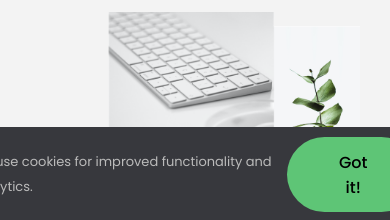
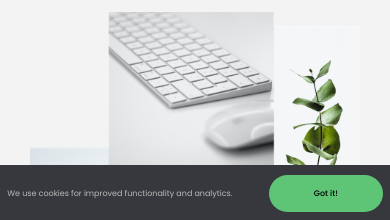
Before and after one commit to catherineisonline/bankist, a plain HTML site: page index.html in a window 390 px wide. Shown: the part 622-842 px from the top of the page. Drawn offline with Linux system fonts and the light colour scheme.

Commit message:
updated cookie message

```diff
--- a/responsive.css
+++ b/responsive.css
@@ -40,6 +40,9 @@
       .testimonial {
           width: 75%;
       }
+      .cookie-message button{
+          font-size: 1.2rem;
+      }
 }
 
 @media screen and (max-width: 600px) {
@@ -70,5 +73,8 @@
       .slider {
           display: none;
       }
+      .cookie-message button,  .cookie-message{
+        font-size: 0.8rem;
+    }
 
 }
```
